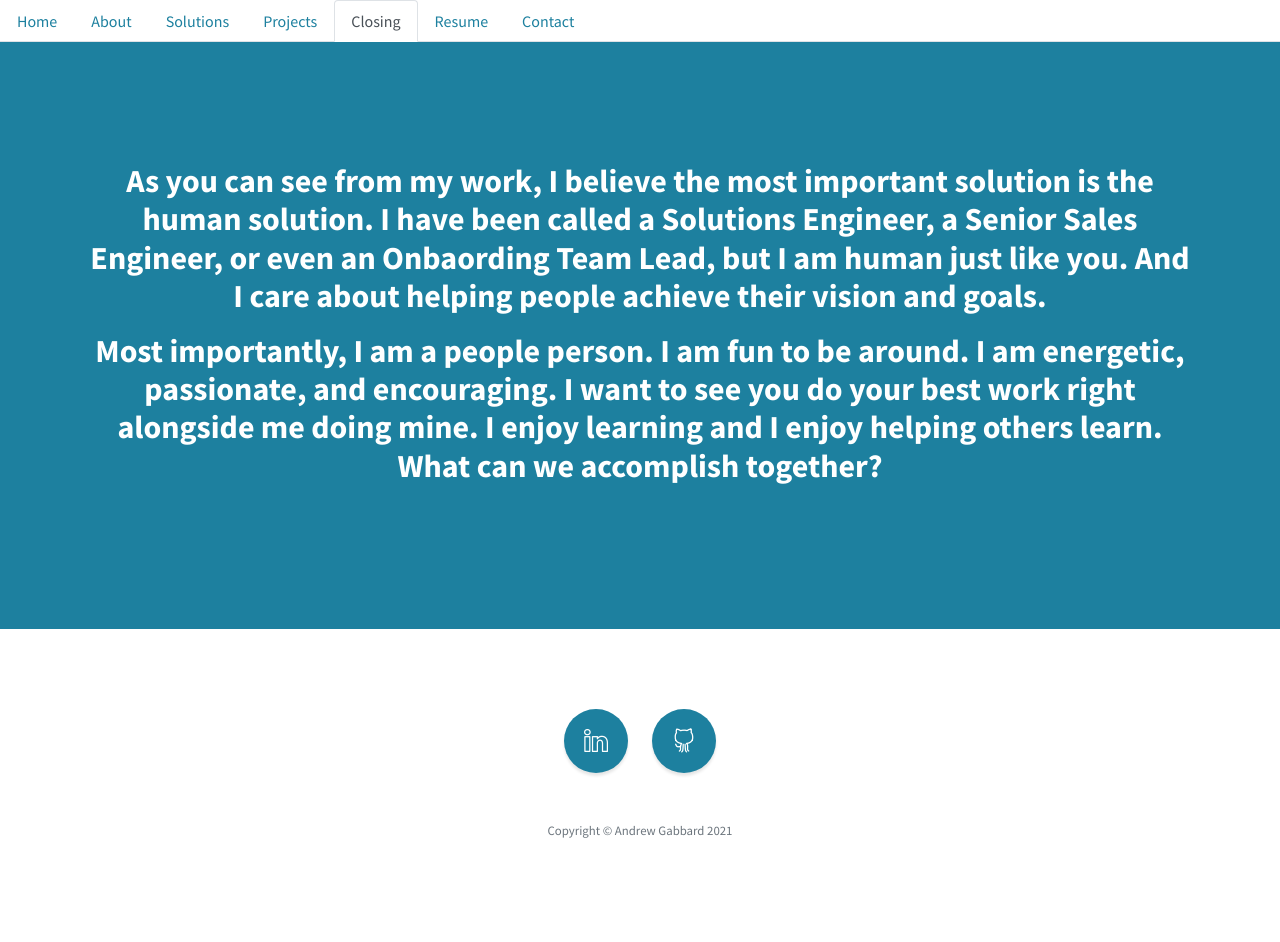
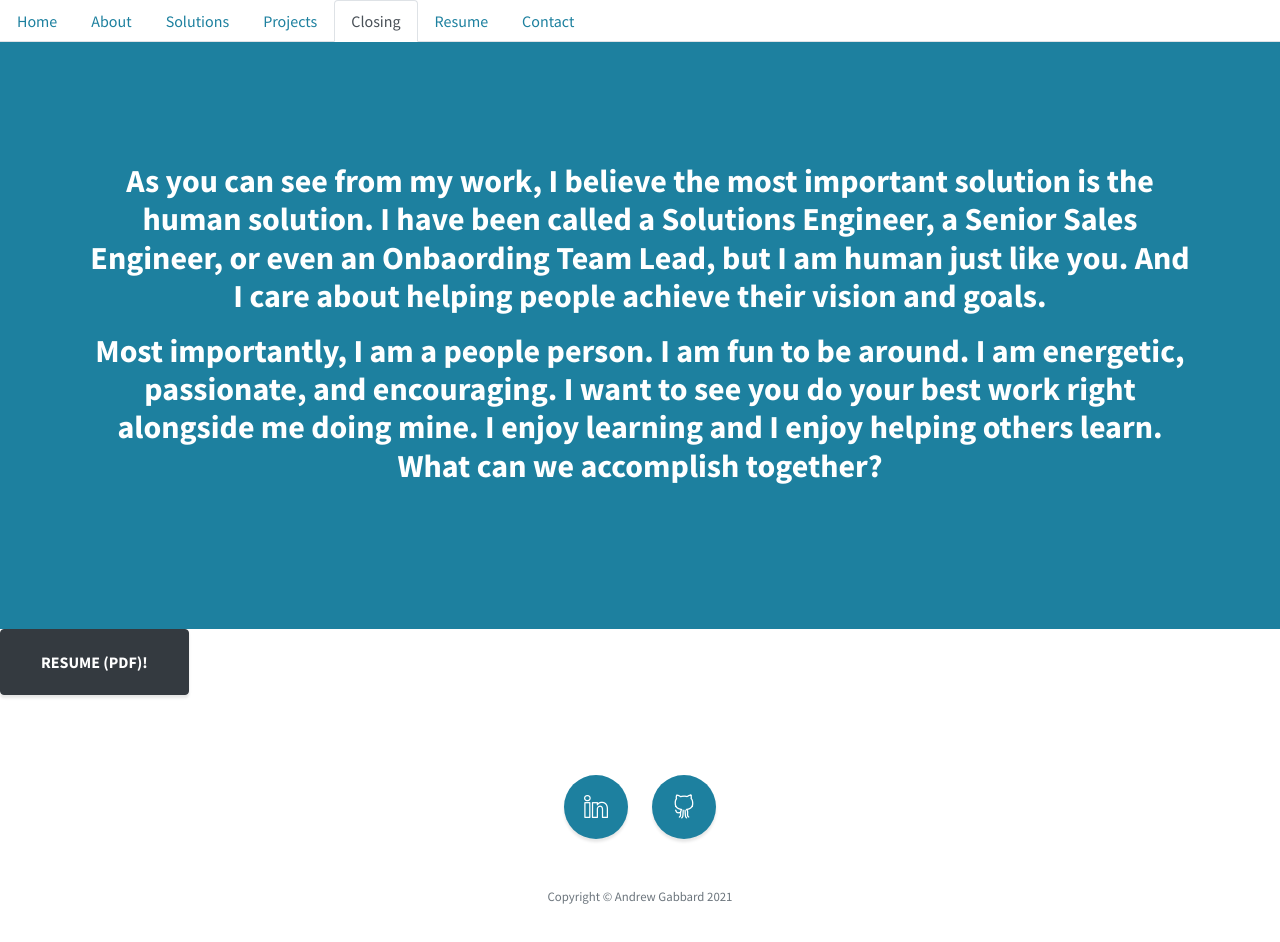
Before and after one commit to abgabbard/portfolio-react, a React (Create React App) app in the folder portfolio/: page /closing in a window 1280 px wide. Shown: the top 942 px of the page. Before the commit the page ends 920 px from the top, so only its background shows below. Built offline with nearby package versions, Linux system fonts and the light colour scheme.

Commit message:
updated project and closing page with new buttons

```diff
--- a/portfolio/src/components/pages/Closing.js
+++ b/portfolio/src/components/pages/Closing.js
@@ -18,6 +18,12 @@ const Closing = () => {
           </h2>
         </div>
       </section>
+      <a
+                class="btn btn-dark btn-xl js-scroll-trigger"
+                href="/resume"
+              >
+                RESUME (PDF)!
+              </a>
     </div>
   );
 };
--- a/portfolio/src/components/pages/Projects.js
+++ b/portfolio/src/components/pages/Projects.js
@@ -1,4 +1,5 @@
 import React from "react";
+import { Link, useLocation } from "react-router-dom";
 
 const Projects = () => {
   return (
@@ -14,7 +15,7 @@ const Projects = () => {
               <div class="caption">
                 <div class="caption-content">
                  <div class="h2">weGOLF - golf score card and tracking app</div>
-                 <a href="https://github.com/Brando2147/weGOLF"><p class="mb-0">
+                 <a href="https://github.com/Brando2147/weGOLF" target="_blank"><p class="mb-0">
                     weGOLF
                   </p></a>
                 </div>
@@ -96,6 +97,14 @@ const Projects = () => {
             </a>
           </div>
         </div>
+        <div>
+        <a
+                class="btn btn-dark btn-xl js-scroll-trigger"
+                href="/closing"
+              >
+                Closing Remarks!
+              </a>
+        </div>
       </div>
     </div>
   );
```
